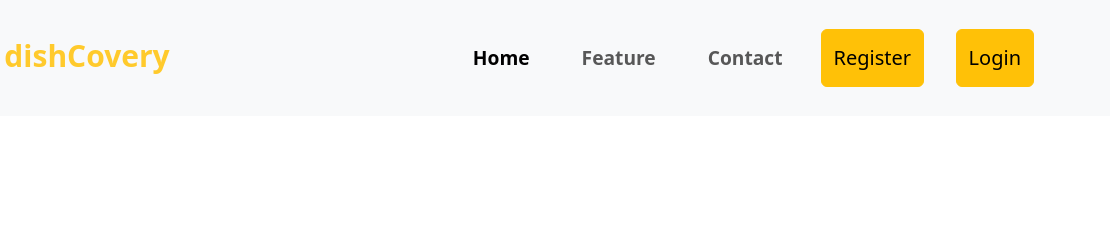
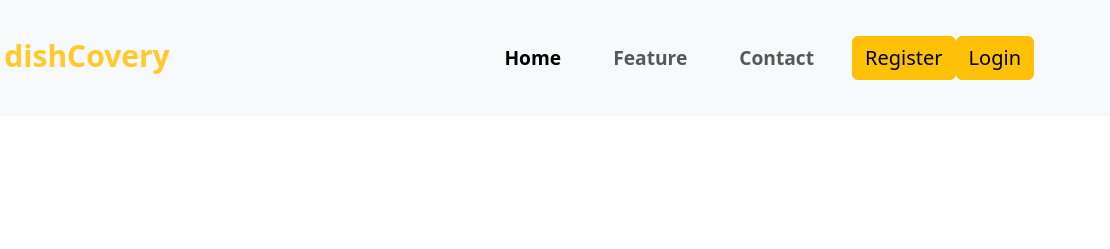
Before and after one commit to psuuc-mlttadeja/dishCovery, a plain HTML site: page index.html in a window 1280 px wide. Shown: the top 249 px of the page, 170-1280 px from the left. Drawn offline with nearby package versions, Linux system fonts and the light colour scheme.

Commit message:
Update index.html

```diff
--- a/index.html
+++ b/index.html
@@ -56,7 +56,7 @@
           </ul>
           <form class="d-flex" role="search">
 
-            <button class="btn btn btn-warning" type="submit"> <a href="bootstrap - Copy/create.html" style="text-decoration: none; color: black; font-size: 20px;" >Register</a></button> <span style="color: transparent;">__</span>
+            <button class="btn btn btn-warning" type="submit"> <a href="bootstrap - Copy/create.html" style="text-decoration: none; color: black; font-size: 20px;" >Register</a></button>
             <button class="btn btn btn-warning" type="submit"> <a href="bootstrap - Copy/login.html" style="text-decoration: none; color: black; font-size: 20px;" >Login</a></button>
           </form>
 
```
